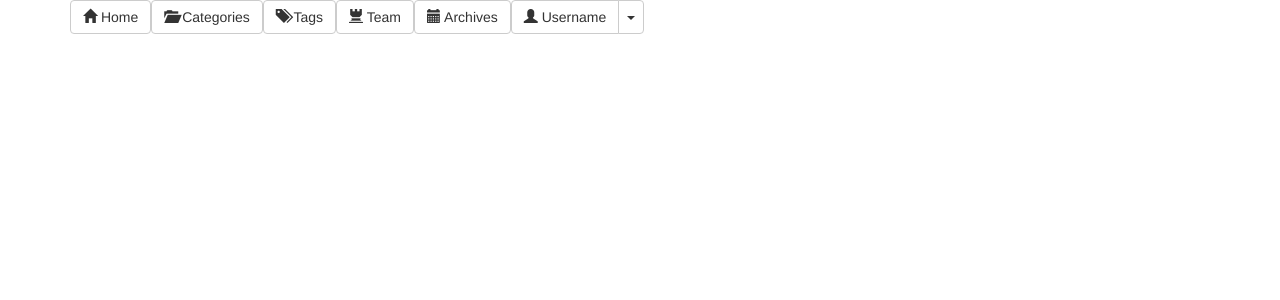
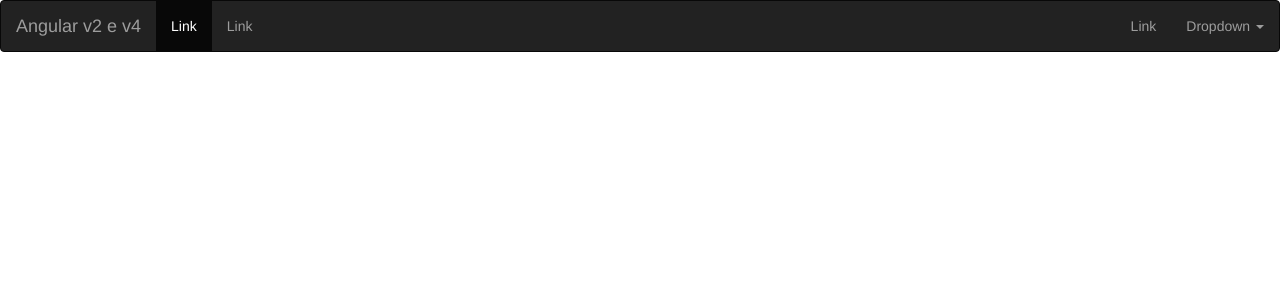
Before and after one commit to uirapeixoto/cursoangular4_loiane, an Angular app: page / in a window 1280 px wide. Shown: the top 300 px of the page. Built offline with nearby package versions, Linux system fonts and the light colour scheme.

Commit message:
Adicionando navbar no layout

```diff
--- a/package.json
+++ b/package.json
@@ -1,5 +1,5 @@
 {
-  "name": "ng4tutorial",
+  "name": "project",
   "version": "0.0.0",
   "license": "MIT",
   "scripts": {
@@ -24,6 +24,7 @@
     "bootstrap": "^3.3.7",
     "core-js": "^2.4.1",
     "jquery": "^3.0.0",
+    "popper.js": "^1.12.6",
     "rxjs": "^5.4.2",
     "zone.js": "^0.8.14"
   },
--- a/src/app/app.component.html
+++ b/src/app/app.component.html
@@ -1,30 +1 @@
-<div class="container">
-  <div class="row">
-    <div class="col-md-12">
-      <div class="usermenu">
-        <span class="pull-left">
-          <a href="#" class="btn btn-default">
-            <span class="glyphicon glyphicon-home"></span> Home</a>
-          <a href="#" class="btn btn-default">
-            <span class="glyphicon glyphicon-folder-open"></span> Categories</a>
-          <a href="#" class="btn btn-default">
-            <span class="glyphicon glyphicon-tags"></span> Tags</a>
-          <a href="#" class="btn btn-default">
-            <span class="glyphicon glyphicon-tower"></span> Team</a>
-          <a href="#" class="btn btn-default">
-            <span class="glyphicon glyphicon-calendar"></span> Archives</a>
-
-          <div class="btn-group">
-            <button type="button" class="btn btn-default">
-              <span class="glyphicon glyphicon-user"></span> Username</button>
-            <button type="button" class="btn btn-default dropdown-toggle" data-toggle="dropdown">
-              <span class="caret"></span>
-            </button>
-
-          </div>
-        </span>
-
-      </div>
-    </div>
-  </div>
-</div>
+<app-navbar></app-navbar>
--- a/src/app/app.module.ts
+++ b/src/app/app.module.ts
@@ -6,10 +6,12 @@ import { HttpModule } from '@angular/http';
 import { CursosModule } from './cursos/cursos.module';
 
 import { AppComponent } from './app.component';
+import { NavbarComponent } from './navbar/navbar.component';
 
 @NgModule({
   declarations: [
-    AppComponent
+    AppComponent,
+    NavbarComponent
   ],
   imports: [
     BrowserModule,
--- /dev/null
+++ b/src/app/navbar/navbar.component.html
@@ -0,0 +1,45 @@
+<nav class="navbar navbar-inverse" role="navigation">
+  <!-- Brand and toggle get grouped for better mobile display -->
+  <div class="navbar-header">
+    <button type="button" class="navbar-toggle" data-toggle="collapse" data-target=".navbar-ex1-collapse">
+      <span class="sr-only">Toggle navigation</span>
+      <span class="icon-bar">1</span>
+      <span class="icon-bar">2</span>
+      <span class="icon-bar">3</span>
+    </button>
+    <a class="navbar-brand">Angular v2 e v4</a>
+  </div>
+
+  <!-- Collect the nav links, forms, and other content for toggling -->
+  <div class="collapse navbar-collapse navbar-ex1-collapse">
+    <ul class="nav navbar-nav">
+      <li class="active"><a href="#">Link</a></li>
+      <li><a href="#">Link</a></li>
+    </ul>
+    <ul class="nav navbar-nav navbar-right">
+      <li>
+        <a href="#">Link</a>
+      </li>
+      <li class="dropdown">
+        <a href="#" class="dropdown-toggle" data-toggle="dropdown">Dropdown
+          <b class="caret"></b>
+        </a>
+        <ul class="dropdown-menu">
+          <li>
+            <a href="#">Action</a>
+          </li>
+          <li>
+            <a href="#">Another action</a>
+          </li>
+          <li>
+            <a href="#">Something else here</a>
+          </li>
+          <li>
+            <a href="#">Separated link</a>
+          </li>
+        </ul>
+      </li>
+    </ul>
+  </div>
+  <!-- /.navbar-collapse -->
+</nav>
--- /dev/null
+++ b/src/app/navbar/navbar.component.ts
@@ -0,0 +1,15 @@
+import { Component, OnInit } from '@angular/core';
+
+@Component({
+  selector: 'app-navbar',
+  templateUrl: './navbar.component.html',
+  styleUrls: ['./navbar.component.css']
+})
+export class NavbarComponent implements OnInit {
+
+  constructor() { }
+
+  ngOnInit() {
+  }
+
+}
```
Also changed, not shown: .angular-cli.json, src/app/navbar/navbar.component.css (added), 1 other file (tests, documents, lock files or other folders).
